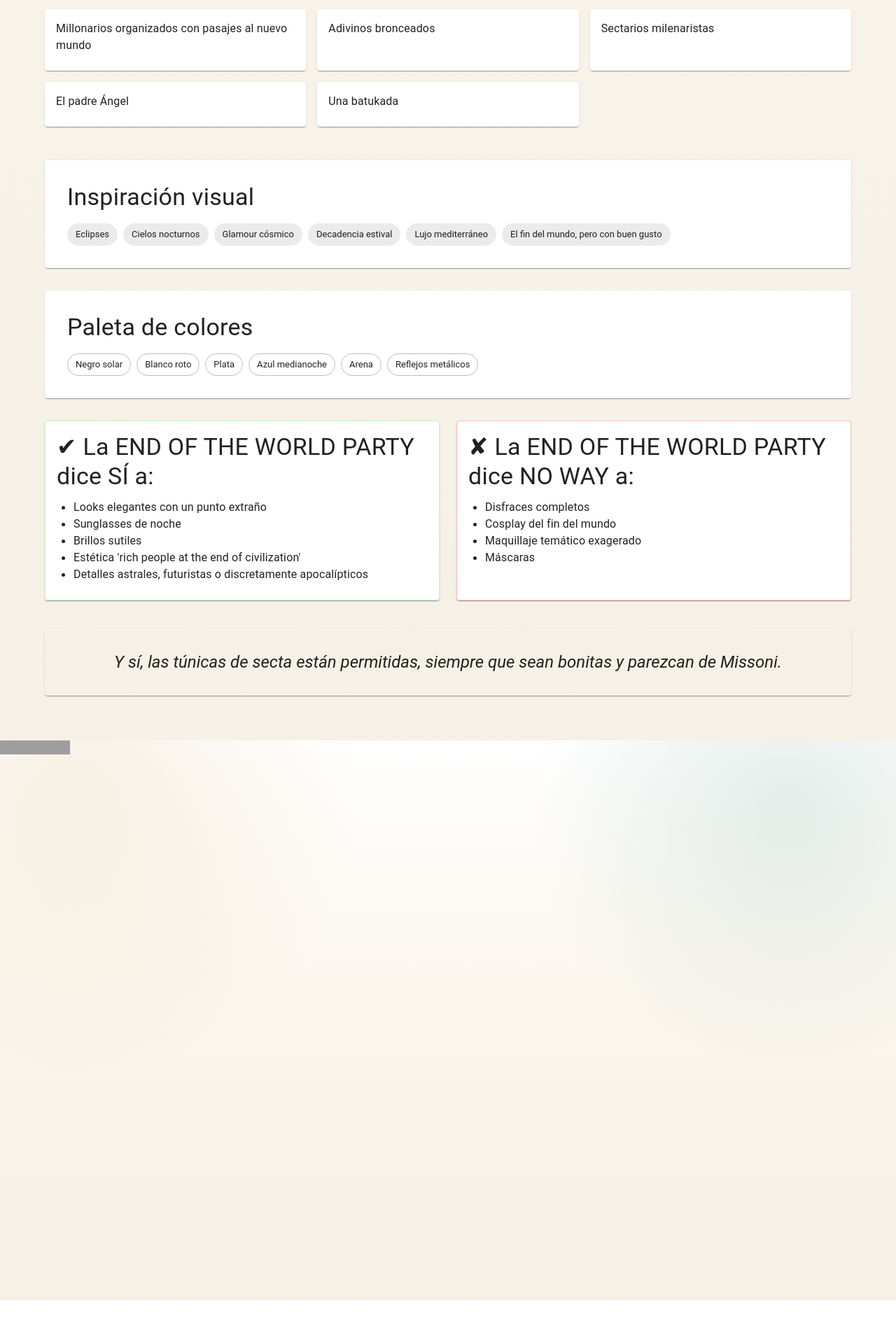
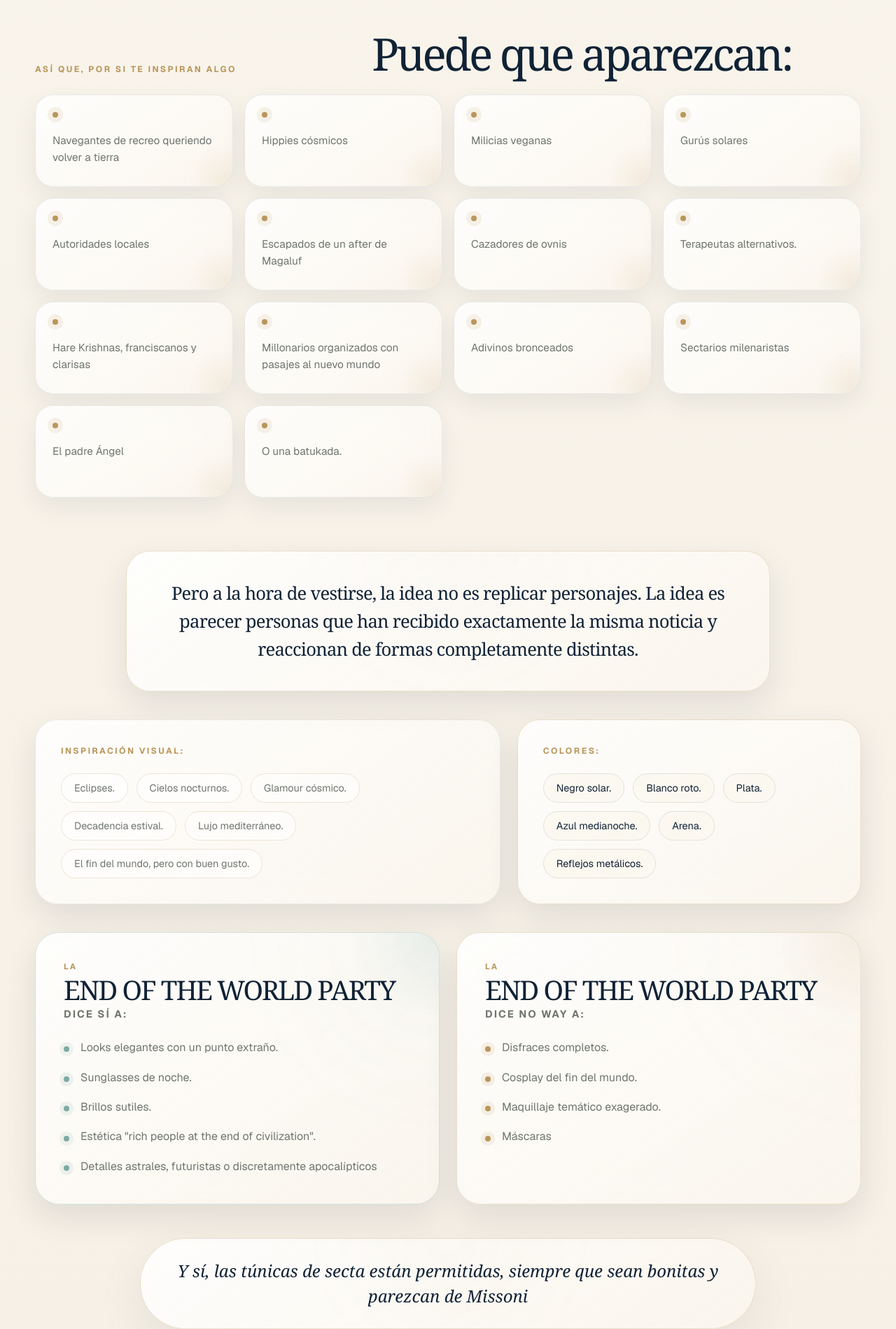
Before and after one commit to jose149/eclipse, a Next.js app: page / in a window 1280 px wide. Shown: the part 5455-7354 px from the top of the page at 70% size. Before the commit the page ends 7313 px from the top, so only its background shows below. Built offline with nearby package versions, Linux system fonts and the light colour scheme; grey boxes are pictures that could not be loaded.

Commit message:
added dresscode

```diff
--- /dev/null
+++ b/src/app/components/dressCode/DressCode.css
@@ -0,0 +1,449 @@
+.dress-code {
+  width: 100%;
+  padding: 112px 24px 128px;
+  color: var(--color-ink);
+}
+
+.dress-code__inner {
+  width: 100%;
+  max-width: 1180px;
+  margin: 0 auto;
+}
+
+.dress-code__header {
+  max-width: 920px;
+  margin: 0 auto 72px;
+  text-align: center;
+}
+
+.dress-code__eyebrow,
+.dress-code__section-label {
+  margin: 0;
+  color: var(--color-champagne);
+  font-size: 0.76rem;
+  font-weight: 700;
+  letter-spacing: 0.2em;
+  text-transform: uppercase;
+}
+
+.dress-code__title {
+  margin: 14px 0 0;
+  color: var(--color-deep-blue);
+  font-family: Georgia, "Times New Roman", serif;
+  font-size: clamp(4.4rem, 10vw, 9.2rem);
+  font-weight: 400;
+  line-height: 0.82;
+  letter-spacing: -0.075em;
+}
+
+.dress-code__subtitle {
+  margin: 28px 0 0;
+  color: var(--color-champagne);
+  font-size: clamp(1.05rem, 2vw, 1.4rem);
+  font-weight: 600;
+  letter-spacing: 0.16em;
+  text-transform: uppercase;
+}
+
+.dress-code__intro {
+  max-width: 760px;
+  margin: 40px auto 0;
+}
+
+.dress-code__intro p {
+  margin: 0 0 20px;
+  color: var(--color-muted);
+  font-size: clamp(1rem, 1.6vw, 1.18rem);
+  line-height: 1.9;
+}
+
+.dress-code__intro p:last-child {
+  margin-bottom: 0;
+}
+
+.dress-code__characters {
+  margin-top: 24px;
+}
+
+.dress-code__section-heading {
+  display: grid;
+  grid-template-columns: 0.9fr 1.4fr;
+  gap: 32px;
+  align-items: end;
+  margin-bottom: 28px;
+}
+
+.dress-code__section-heading h3 {
+  margin: 0;
+  color: var(--color-deep-blue);
+  font-family: Georgia, "Times New Roman", serif;
+  font-size: clamp(2.6rem, 5vw, 4.8rem);
+  font-weight: 400;
+  line-height: 0.96;
+  letter-spacing: -0.055em;
+}
+
+.dress-code__character-grid {
+  display: grid;
+  grid-template-columns: repeat(4, minmax(0, 1fr));
+  gap: 16px;
+}
+
+.dress-code__character-card {
+  position: relative;
+  min-height: 132px;
+  overflow: hidden;
+  border: var(--border-soft);
+  border-radius: 26px;
+  padding: 24px;
+  background: var(--gradient-surface);
+  box-shadow: 0 14px 34px rgba(16, 34, 53, 0.07);
+  backdrop-filter: blur(14px);
+  transition:
+    transform 0.2s ease,
+    border-color 0.2s ease,
+    box-shadow 0.2s ease;
+}
+
+.dress-code__character-card::after {
+  content: "";
+  position: absolute;
+  right: -44px;
+  bottom: -44px;
+  width: 110px;
+  height: 110px;
+  border-radius: 50%;
+  background: radial-gradient(
+    circle,
+    rgba(185, 150, 91, 0.12),
+    transparent 66%
+  );
+}
+
+.dress-code__character-card:hover {
+  transform: translateY(-2px);
+  border-color: rgba(185, 150, 91, 0.32);
+  box-shadow: 0 20px 48px rgba(16, 34, 53, 0.1);
+}
+
+.dress-code__character-dot {
+  display: block;
+  width: 8px;
+  height: 8px;
+  margin-bottom: 22px;
+  border-radius: 50%;
+  background: var(--color-champagne);
+  box-shadow: 0 0 0 7px rgba(185, 150, 91, 0.12);
+}
+
+.dress-code__character-card p {
+  position: relative;
+  z-index: 1;
+  margin: 0;
+  color: var(--color-muted);
+  font-size: 0.96rem;
+  line-height: 1.55;
+}
+
+.dress-code__concept-card {
+  max-width: 920px;
+  margin: 76px auto 0;
+  border: var(--border-champagne);
+  border-radius: 34px;
+  padding: 40px 48px;
+  background:
+    linear-gradient(145deg, rgba(255, 255, 255, 0.88), rgba(251, 247, 239, 0.76)),
+    radial-gradient(circle at 50% 0%, rgba(185, 150, 91, 0.14), transparent 44%);
+  box-shadow: var(--shadow-card);
+  text-align: center;
+}
+
+.dress-code__concept-card p {
+  margin: 0;
+  color: var(--color-deep-blue);
+  font-family: Georgia, "Times New Roman", serif;
+  font-size: clamp(1.28rem, 2vw, 1.75rem);
+  line-height: 1.55;
+  letter-spacing: -0.03em;
+}
+
+.dress-code__guides {
+  display: grid;
+  grid-template-columns: 1.15fr 0.85fr;
+  gap: 24px;
+  margin-top: 40px;
+}
+
+.dress-code__guide-card {
+  border: var(--border-soft);
+  border-radius: 32px;
+  padding: 36px;
+  background: var(--gradient-surface);
+  box-shadow: var(--shadow-card);
+  backdrop-filter: blur(16px);
+}
+
+.dress-code__guide-card--palette {
+  border: var(--border-champagne);
+}
+
+.dress-code__chips,
+.dress-code__color-list {
+  display: flex;
+  flex-wrap: wrap;
+  gap: 12px;
+  margin-top: 24px;
+}
+
+.dress-code__chip,
+.dress-code__color-pill {
+  display: inline-flex;
+  min-height: 42px;
+  align-items: center;
+  justify-content: center;
+  border-radius: 999px;
+  padding: 0 18px;
+  font-size: 0.9rem;
+  line-height: 1;
+}
+
+.dress-code__chip {
+  border: 1px solid rgba(185, 150, 91, 0.24);
+  background: rgba(255, 255, 255, 0.56);
+  color: var(--color-muted);
+}
+
+.dress-code__color-pill {
+  border: 1px solid rgba(16, 34, 53, 0.1);
+  background: rgba(251, 247, 239, 0.72);
+  color: var(--color-deep-blue);
+}
+
+.dress-code__rules {
+  display: grid;
+  grid-template-columns: 1fr 1fr;
+  gap: 24px;
+  margin-top: 40px;
+}
+
+.dress-code__rule-card {
+  position: relative;
+  overflow: hidden;
+  border-radius: 34px;
+  padding: 40px;
+  box-shadow: var(--shadow-card);
+  backdrop-filter: blur(16px);
+}
+
+.dress-code__rule-card::after {
+  content: "";
+  position: absolute;
+  top: -120px;
+  right: -120px;
+  width: 260px;
+  height: 260px;
+  border-radius: 50%;
+  opacity: 0.35;
+}
+
+.dress-code__rule-card--yes {
+  border: 1px solid rgba(125, 170, 163, 0.3);
+  background:
+    linear-gradient(145deg, rgba(255, 255, 255, 0.88), rgba(251, 247, 239, 0.76)),
+    radial-gradient(circle at 100% 0%, rgba(125, 170, 163, 0.18), transparent 42%);
+}
+
+.dress-code__rule-card--yes::after {
+  background: radial-gradient(circle, rgba(125, 170, 163, 0.35), transparent 64%);
+}
+
+.dress-code__rule-card--no {
+  border: 1px solid rgba(185, 150, 91, 0.26);
+  background:
+    linear-gradient(145deg, rgba(255, 255, 255, 0.88), rgba(251, 247, 239, 0.76)),
+    radial-gradient(circle at 100% 0%, rgba(185, 150, 91, 0.16), transparent 42%);
+}
+
+.dress-code__rule-card--no::after {
+  background: radial-gradient(circle, rgba(185, 150, 91, 0.28), transparent 64%);
+}
+
+.dress-code__rule-kicker {
+  position: relative;
+  z-index: 1;
+  margin: 0 0 8px;
+  color: var(--color-champagne);
+  font-size: 0.72rem;
+  font-weight: 700;
+  letter-spacing: 0.18em;
+  text-transform: uppercase;
+}
+
+.dress-code__rule-card h3 {
+  position: relative;
+  z-index: 1;
+  margin: 0 0 28px;
+  color: var(--color-deep-blue);
+  font-family: Georgia, "Times New Roman", serif;
+  font-size: clamp(2rem, 3vw, 3.4rem);
+  font-weight: 400;
+  line-height: 0.98;
+  letter-spacing: -0.05em;
+}
+
+.dress-code__rule-card h3 span {
+  display: block;
+  margin-top: 8px;
+  color: var(--color-muted);
+  font-family:
+    var(--font-geist-sans),
+    system-ui,
+    -apple-system,
+    BlinkMacSystemFont,
+    "Segoe UI",
+    sans-serif;
+  font-size: 0.92rem;
+  font-weight: 700;
+  letter-spacing: 0.14em;
+  text-transform: uppercase;
+}
+
+.dress-code__rule-card ul {
+  position: relative;
+  z-index: 1;
+  display: grid;
+  gap: 16px;
+  margin: 0;
+  padding: 0;
+  list-style: none;
+}
+
+.dress-code__rule-card li {
+  position: relative;
+  padding-left: 24px;
+  color: var(--color-muted);
+  font-size: 1rem;
+  line-height: 1.65;
+}
+
+.dress-code__rule-card li::before {
+  content: "";
+  position: absolute;
+  left: 0;
+  top: 0.7em;
+  width: 8px;
+  height: 8px;
+  border-radius: 50%;
+}
+
+.dress-code__rule-card--yes li::before {
+  background: var(--color-sea);
+  box-shadow: 0 0 0 6px rgba(125, 170, 163, 0.12);
+}
+
+.dress-code__rule-card--no li::before {
+  background: var(--color-champagne);
+  box-shadow: 0 0 0 6px rgba(185, 150, 91, 0.12);
+}
+
+.dress-code__closing {
+  max-width: 880px;
+  margin: 48px auto 0;
+  border: var(--border-champagne);
+  border-radius: 999px;
+  padding: 28px 42px;
+  background:
+    linear-gradient(145deg, rgba(255, 255, 255, 0.88), rgba(251, 247, 239, 0.78)),
+    radial-gradient(circle at 50% 0%, rgba(185, 150, 91, 0.16), transparent 46%);
+  box-shadow: var(--shadow-soft);
+  text-align: center;
+}
+
+.dress-code__closing p {
+  margin: 0;
+  color: var(--color-deep-blue);
+  font-family: Georgia, "Times New Roman", serif;
+  font-size: clamp(1.16rem, 2vw, 1.5rem);
+  font-style: italic;
+  line-height: 1.5;
+}
+
+/* Responsive */
+
+@media (max-width: 1040px) {
+  .dress-code__character-grid {
+    grid-template-columns: repeat(3, minmax(0, 1fr));
+  }
+
+  .dress-code__guides,
+  .dress-code__rules {
+    grid-template-columns: 1fr;
+  }
+}
+
+@media (max-width: 760px) {
+  .dress-code {
+    padding: 88px 22px 104px;
+  }
+
+  .dress-code__header {
+    margin-bottom: 56px;
+    text-align: left;
+  }
+
+  .dress-code__intro {
+    margin-left: 0;
+    margin-right: 0;
+  }
+
+  .dress-code__section-heading {
+    grid-template-columns: 1fr;
+    gap: 18px;
+  }
+
+  .dress-code__character-grid {
+    grid-template-columns: repeat(2, minmax(0, 1fr));
+  }
+
+  .dress-code__concept-card {
+    margin-top: 56px;
+    padding: 32px 28px;
+    text-align: left;
+  }
+
+  .dress-code__guide-card,
+  .dress-code__rule-card {
+    border-radius: 28px;
+    padding: 30px;
+  }
+
+  .dress-code__closing {
+    border-radius: 30px;
+    padding: 30px;
+  }
+}
+
+@media (max-width: 520px) {
+  .dress-code {
+    padding: 76px 18px 88px;
+  }
+
+  .dress-code__character-grid {
+    grid-template-columns: 1fr;
+  }
+
+  .dress-code__character-card {
+    min-height: auto;
+  }
+
+  .dress-code__chips,
+  .dress-code__color-list {
+    gap: 10px;
+  }
+
+  .dress-code__chip,
+  .dress-code__color-pill {
+    width: 100%;
+    justify-content: flex-start;
+  }
+}
--- a/src/app/components/dressCode/DressCode.tsx
+++ b/src/app/components/dressCode/DressCode.tsx
@@ -1,13 +1,4 @@
-import {
-  Box,
-  Card,
-  CardContent,
-  Chip,
-  Container,
-  Grid,
-  Paper,
-  Typography,
-} from "@mui/material";
+import "./DressCode.css";
 
 const characters = [
   "Navegantes de recreo queriendo volver a tierra",
@@ -17,195 +8,173 @@ const characters = [
   "Autoridades locales",
   "Escapados de un after de Magaluf",
   "Cazadores de ovnis",
-  "Terapeutas alternativos",
+  "Terapeutas alternativos.",
   "Hare Krishnas, franciscanos y clarisas",
   "Millonarios organizados con pasajes al nuevo mundo",
   "Adivinos bronceados",
   "Sectarios milenaristas",
   "El padre Ángel",
-  "Una batukada",
+  "O una batukada.",
 ];
 
 const inspiration = [
-  "Eclipses",
-  "Cielos nocturnos",
-  "Glamour cósmico",
-  "Decadencia estival",
-  "Lujo mediterráneo",
-  "El fin del mundo, pero con buen gusto",
+  "Eclipses.",
+  "Cielos nocturnos.",
+  "Glamour cósmico.",
+  "Decadencia estival.",
+  "Lujo mediterráneo.",
+  "El fin del mundo, pero con buen gusto.",
 ];
 
 const colors = [
-  "Negro solar",
-  "Blanco roto",
-  "Plata",
-  "Azul medianoche",
-  "Arena",
-  "Reflejos metálicos",
+  "Negro solar.",
+  "Blanco roto.",
+  "Plata.",
+  "Azul medianoche.",
+  "Arena.",
+  "Reflejos metálicos.",
 ];
 
 const yesList = [
-  "Looks elegantes con un punto extraño",
-  "Sunglasses de noche",
-  "Brillos sutiles",
-  "Estética 'rich people at the end of civilization'",
+  "Looks elegantes con un punto extraño.",
+  "Sunglasses de noche.",
+  "Brillos sutiles.",
+  'Estética "rich people at the end of civilization".',
   "Detalles astrales, futuristas o discretamente apocalípticos",
 ];
 
 const noList = [
-  "Disfraces completos",
-  "Cosplay del fin del mundo",
-  "Maquillaje temático exagerado",
+  "Disfraces completos.",
+  "Cosplay del fin del mundo.",
+  "Maquillaje temático exagerado.",
   "Máscaras",
 ];
 
 export default function DressCode() {
   return (
-    <Box component="section" id="dress-code" sx={{ py: 8 }}>
-      <Container maxWidth="lg">
+    <section id="dress-code" className="dress-code">
+      <div className="dress-code__inner">
+        <header className="dress-code__header">
+          <p className="dress-code__eyebrow">LINK 3</p>
 
-        <Typography variant="h3" component="h2" gutterBottom>
-          EoW Vibes
-        </Typography>
+          <h2 className="dress-code__title">EoW Vibes</h2>
 
-        <Typography variant="h5" component="h3" sx={{ mb: 3 }}>
-          Inspiración & Dress Code
-        </Typography>
+          <p className="dress-code__subtitle">
+            INSPIRACIÓN & DRESS CODE
+          </p>
 
-        <Typography variant="body1" component="p" sx={{ mb: 2 }}>
+          <div className="dress-code__intro">
+            <p>
               Nadie sabe qué va a ocurrir, pero todo el mundo tiene una teoría.
-        </Typography>
+            </p>
 
-        <Typography variant="body1" component="p" sx={{ mb: 2 }}>
-          Algunos creen que comienza una nueva era. Otros creen que todo es una
-          exageración. Algunos buscan una explicación científica. Otros una
-          explicación espiritual.
-        </Typography>
+            <p>
+              Algunos creen que comienza una nueva era.
+              <br />
+              Otros creen que todo es una exageración.
+              <br />
+              Algunos buscan una explicación científica.
+              <br />
+              Otros una explicación espiritual.
+            </p>
 
-        <Typography variant="body1" component="p" sx={{ mb: 2 }}>
-          Algunos han salido corriendo con lo puesto. Y algunos simplemente han
-          decidido vestirse para la ocasión.
-        </Typography>
+            <p>
+              Algunos han salido corriendo con lo puesto.
+              <br />Y algunos simplemente han decidido vestirse para la ocasión.
+            </p>
+          </div>
+        </header>
 
-        <Typography variant="h4" component="h3" sx={{ mt: 6, mb: 3 }}>
-          Puede que aparezcan...
-        </Typography>
+        <section className="dress-code__characters" aria-label="Puede que aparezcan">
+          <div className="dress-code__section-heading">
+            <p className="dress-code__section-label">
+              Así que, por si te inspiran algo
+            </p>
 
-        <Grid container spacing={2}>
+            <h3>Puede que aparezcan:</h3>
+          </div>
+
+          <div className="dress-code__character-grid">
             {characters.map((character) => (
-            <Grid size={{ xs: 12, sm: 6, md: 4 }} key={character}>
-              <Card sx={{ height: "100%" }}>
-                <CardContent>
-                  <Typography variant="body1" component="p">
-                    {character}
-                  </Typography>
-                </CardContent>
-              </Card>
-            </Grid>
+              <article className="dress-code__character-card" key={character}>
+                <span className="dress-code__character-dot" />
+                <p>{character}</p>
+              </article>
             ))}
-        </Grid>
+          </div>
+        </section>
 
-        <Paper sx={{ mt: 6, p: 4 }}>
-          <Typography variant="h4" component="h3" gutterBottom>
-            Inspiración visual
-          </Typography>
+        <section className="dress-code__concept-card">
+          <p>
+            Pero a la hora de vestirse, la idea no es replicar personajes. La
+            idea es parecer personas que han recibido exactamente la misma
+            noticia y reaccionan de formas completamente distintas.
+          </p>
+        </section>
 
-          <Box sx={{ display: "flex", flexWrap: "wrap", gap: 1, mt: 2 }}>
+        <section className="dress-code__guides">
+          <article className="dress-code__guide-card">
+            <p className="dress-code__section-label">Inspiración visual:</p>
+
+            <div className="dress-code__chips">
               {inspiration.map((item) => (
-              <Chip key={item} label={item} />
+                <span className="dress-code__chip" key={item}>
+                  {item}
+                </span>
               ))}
-          </Box>
-        </Paper>
+            </div>
+          </article>
 
-        <Paper sx={{ mt: 4, p: 4 }}>
-          <Typography variant="h4" component="h3" gutterBottom>
-            Paleta de colores
-          </Typography>
+          <article className="dress-code__guide-card dress-code__guide-card--palette">
+            <p className="dress-code__section-label">Colores:</p>
 
-          <Box sx={{ display: "flex", flexWrap: "wrap", gap: 1, mt: 2 }}>
+            <div className="dress-code__color-list">
               {colors.map((color) => (
-              <Chip key={color} label={color} variant="outlined" />
+                <span className="dress-code__color-pill" key={color}>
+                  {color}
+                </span>
               ))}
-          </Box>
-        </Paper>
+            </div>
+          </article>
+        </section>
 
-        <Grid container spacing={3} sx={{ mt: 4 }}>
-          <Grid size={{ xs: 12, md: 6 }}>
-            <Card
-              sx={{
-                height: "100%",
-                border: "1px solid rgba(0,255,0,0.25)",
-              }}
-            >
-              <CardContent>
-                <Typography
-                  variant="h4"
-                  component="h3"
-                  color="success.main"
-                  gutterBottom
-                >
-                  ✔ La END OF THE WORLD PARTY dice SÍ a:
-                </Typography>
+        <section className="dress-code__rules">
+          <article className="dress-code__rule-card dress-code__rule-card--yes">
+            <p className="dress-code__rule-kicker">La</p>
 
-                <Box component="ul" sx={{ pl: 3, mb: 0 }}>
+            <h3>
+              END OF THE WORLD PARTY <span>dice SÍ a:</span>
+            </h3>
+
+            <ul>
               {yesList.map((item) => (
-                    <li key={item}>
-                      <Typography variant="body1" component="span">
-                        {item}
-                      </Typography>
-                    </li>
+                <li key={item}>{item}</li>
               ))}
-                </Box>
-              </CardContent>
-            </Card>
-          </Grid>
+            </ul>
+          </article>
 
-          <Grid size={{ xs: 12, md: 6 }}>
-            <Card
-              sx={{
-                height: "100%",
-                border: "1px solid rgba(255,0,0,0.25)",
-              }}
-            >
-              <CardContent>
-                <Typography
-                  variant="h4"
-                  component="h3"
-                  color="error.main"
-                  gutterBottom
-                >
-                  ✘ La END OF THE WORLD PARTY dice NO WAY a:
-                </Typography>
+          <article className="dress-code__rule-card dress-code__rule-card--no">
+            <p className="dress-code__rule-kicker">La</p>
 
-                <Box component="ul" sx={{ pl: 3, mb: 0 }}>
+            <h3>
+              END OF THE WORLD PARTY <span>dice NO WAY a:</span>
+            </h3>
+
+            <ul>
               {noList.map((item) => (
-                    <li key={item}>
-                      <Typography variant="body1" component="span">
-                        {item}
-                      </Typography>
-                    </li>
+                <li key={item}>{item}</li>
               ))}
-                </Box>
-              </CardContent>
-            </Card>
-          </Grid>
-        </Grid>
+            </ul>
+          </article>
+        </section>
 
-        <Paper
-          sx={{
-            mt: 5,
-            p: 4,
-            textAlign: "center",
-            background:
-              "linear-gradient(135deg, rgba(255,255,255,0.05), rgba(255,255,255,0.02))",
-          }}
-        >
-          <Typography variant="h5" component="p" sx={{ fontStyle: "italic" }}>
-            Y sí, las túnicas de secta están permitidas, siempre que sean
-            bonitas y parezcan de Missoni.
-          </Typography>
-        </Paper>
-      </Container>
-    </Box>
+        <footer className="dress-code__closing">
+          <p>
+            Y sí, las túnicas de secta están permitidas, siempre que sean bonitas
+            y parezcan de Missoni
+          </p>
+        </footer>
+      </div>
+    </section>
   );
 }
```
Lines whose indentation alone changed are shown as unchanged.
